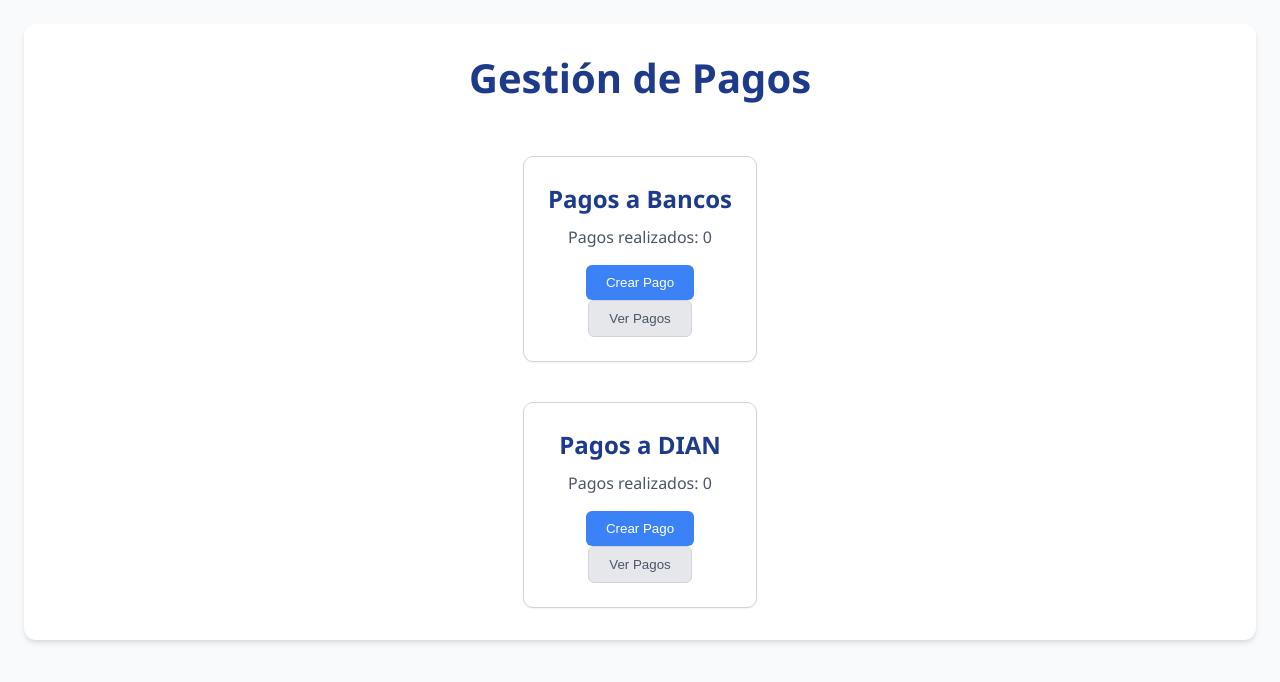
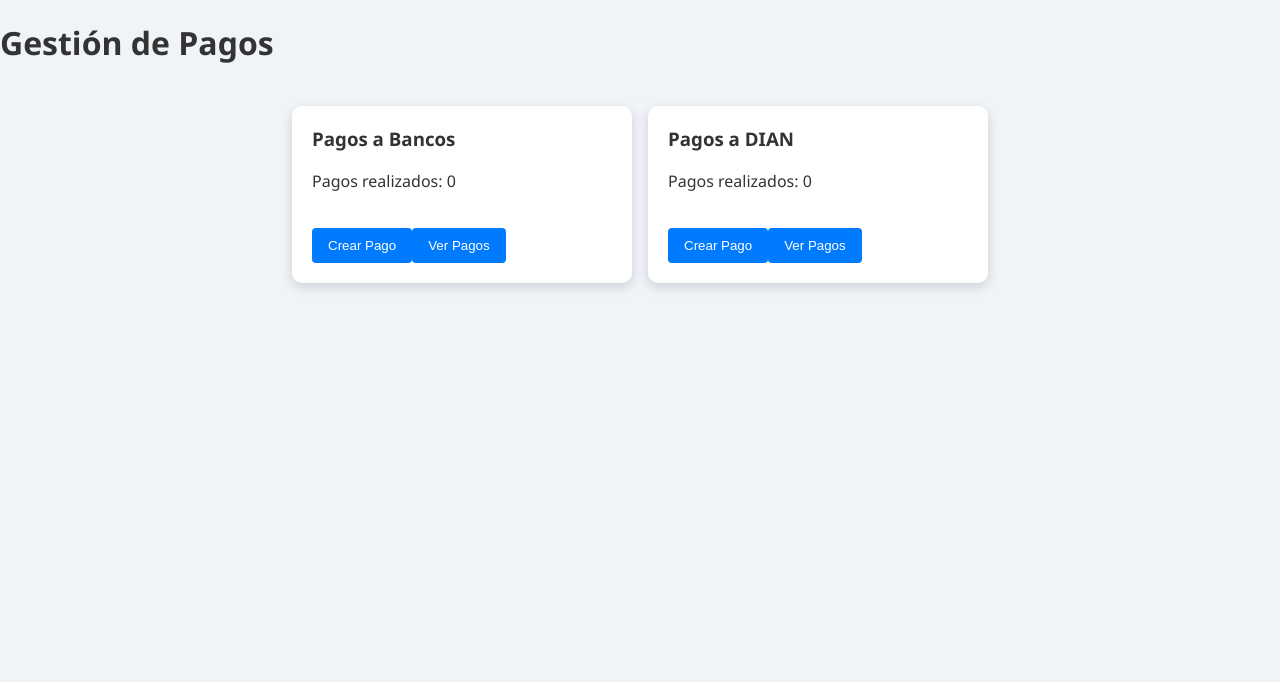
Before and after one commit to YeisonRojas78/accounting-project-companies, a React (Vite) app: page / in a window 1280 px wide. Shown: the top 682 px of the page. Built offline with nearby package versions, Linux system fonts and the light colour scheme.

Commit message:
ajuste en los estilos

```diff
--- a/src/App.css
+++ /dev/null
@@ -1,176 +0,0 @@
-/* src/App.css */
-
-/* Estilos para CardPago */
-.card {
-  background-color: var(--color-white);
-  padding: var(--spacing-md);
-  margin: var(--spacing-xs) 0;
-  border-radius: 10px;
-  box-shadow: var(--shadow-sm);
-  border: 1px solid var(--color-border);
-  display: flex;
-  flex-direction: column;
-  align-items: center;
-  width: 100%;
-  max-width: 350px;
-  text-align: center;
-}
-
-.card h3 {
-  color: var(--color-primary);
-  margin-bottom: var(--spacing-xs);
-}
-
-.card p {
-  color: var(--color-text-light);
-  margin-bottom: var(--spacing-sm);
-}
-
-/* Estilos para Botones */
-button {
-  background-color: var(--color-secondary);
-  color: var(--color-white);
-  border: none;
-  padding: 10px 20px;
-  border-radius: 6px;
-  cursor: pointer;
-  font-weight: 500;
-  transition: background-color 0.2s ease, transform 0.1s ease;
-  margin: 0 var(--spacing-xs);
-  min-width: 100px;
-}
-
-button:hover {
-  background-color: var(--color-primary);
-  transform: translateY(-1px);
-}
-
-button:active {
-  transform: translateY(0);
-}
-
-button.btn-secondary {
-  background-color: var(--color-background-dark);
-  color: var(--color-text-light);
-  border: 1px solid var(--color-border);
-}
-
-button.btn-secondary:hover {
-  background-color: var(--color-border);
-  color: var(--color-text-dark);
-}
-
-button.btn-delete {
-  background-color: #ef4444;
-  color: var(--color-white);
-}
-
-button.btn-delete:hover {
-  background-color: #dc2626;
-}
-
-/* Estilos para ModalPago */
-.modal {
-  position: fixed;
-  top: 50%;
-  left: 50%;
-  transform: translate(-50%, -50%);
-  background-color: var(--color-white);
-  padding: var(--spacing-lg);
-  border-radius: 12px;
-  box-shadow: 0 10px 25px rgba(0,0,0,0.2);
-  z-index: 1000;
-  width: 90%;
-  max-width: 450px;
-  display: flex;
-  flex-direction: column;
-  gap: var(--spacing-sm);
-  border: 1px solid var(--color-border);
-}
-
-/* Para el fondo oscuro semitransparente detrás del modal */
-.modal-backdrop { /* Tendrías que añadir un div con esta clase en tu JSX junto al modal */
-  position: fixed;
-  top: 0;
-  left: 0;
-  width: 100%;
-  height: 100%;
-  background-color: rgba(0, 0, 0, 0.4);
-  z-index: 999;
-}
-
-.modal h3 {
-  margin-top: 0;
-  color: var(--color-primary);
-  text-align: center;
-}
-
-.modal input[type="text"],
-.modal input[type="number"] {
-  width: 100%;
-  padding: 10px 12px;
-  border: 1px solid var(--color-border);
-  border-radius: 6px;
-  font-size: 1rem;
-  color: var(--color-text-dark);
-  transition: border-color 0.2s ease, box-shadow 0.2s ease;
-}
-
-.modal input[type="text"]:focus,
-.modal input[type="number"]:focus {
-  outline: none;
-  border-color: var(--color-secondary);
-  box-shadow: 0 0 0 3px rgba(59, 130, 246, 0.2);
-}
-
-.modal button {
-  width: auto;
-  align-self: center;
-}
-
-.modal button:first-of-type {
-  background-color: var(--color-secondary);
-}
-
-/* Estilos para ListaPagos */
-.lista-pagos {
-  background-color: var(--color-white);
-  padding: var(--spacing-md);
-  margin: var(--spacing-xs) 0;
-  border-radius: 10px;
-  box-shadow: var(--shadow-sm);
-  border: 1px solid var(--color-border);
-  width: 100%;
-  max-width: 600px;
-  text-align: left;
-}
-
-.lista-pagos h3 {
-  color: var(--color-primary);
-  text-align: center;
-  margin-bottom: var(--spacing-sm);
-}
-
-.lista-pagos ul {
-  list-style: none;
-  padding: 0;
-  margin: 0;
-}
-
-.lista-pagos li {
-  display: flex;
-  justify-content: space-between;
-  align-items: center;
-  padding: 12px 0;
-  border-bottom: 1px solid var(--color-background-dark);
-  color: var(--color-text-dark);
-}
-
-.lista-pagos li:last-child {
-  border-bottom: none;
-}
-
-.lista-pagos li button {
-  margin-left: var(--spacing-xs);
-  min-width: 80px;
-}
--- /dev/null
+++ b/src/assets/styles/base.css
@@ -0,0 +1,14 @@
+:root {
+    --color-primary: #007bff;
+    --color-danger: #dc3545;
+    --color-success: #28a745;
+    --bg-contrast: #f0f4f8;
+    --font-main: 'Segoe UI', sans-serif;
+  }
+
+  body {
+    margin: 0;
+    font-family: var(--font-main);
+    background-color: var(--bg-contrast);
+    color: #333;
+  }
--- /dev/null
+++ b/src/assets/styles/cards.css
@@ -0,0 +1,16 @@
+.card {
+    background: white;
+    padding: 20px;
+    border-radius: 10px;
+    width: 300px;
+    box-shadow: 0 4px 12px rgba(0, 0, 0, 0.15);
+    transition: transform 0.2s;
+  }
+
+  .card:hover {
+    transform: scale(1.02);
+  }
+
+  .card h3 {
+    margin-top: 0;
+  }
--- /dev/null
+++ b/src/assets/styles/forms.css
@@ -0,0 +1,62 @@
+form {
+    display: grid;
+    grid-template-columns: 1fr 1fr;
+    gap: 16px;
+  }
+
+  form label {
+    grid-column: span 2;
+    font-weight: bold;
+    margin-top: 10px;
+  }
+
+  input, select {
+    width: 100%;
+    padding: 8px;
+    border: 1px solid #ccc;
+    border-radius: 4px;
+    box-sizing: border-box;
+  }
+
+  button {
+    padding: 10px 16px;
+    border: none;
+    background-color: var(--color-primary);
+    color: white;
+    border-radius: 4px;
+    cursor: pointer;
+    margin-top: 20px;
+  }
+
+  button:hover {
+    background-color: #0056b3;
+  }
+  .form-grid {
+    display: grid;
+    grid-template-columns: 1fr 1fr;
+    gap: var(--spacing-sm);
+    align-items: center;
+  }
+
+  .form-grid label {
+    grid-column: span 2;
+    font-weight: 600;
+    margin-top: 10px;
+  }
+
+  .form-grid input,
+  .form-grid select {
+    width: 100%;
+    padding: 8px;
+    border-radius: 4px;
+    border: 1px solid var(--color-border);
+    font-size: 1rem;
+  }
+
+  .form-grid .btns {
+    grid-column: span 2;
+    display: flex;
+    justify-content: center;
+    gap: var(--spacing-sm);
+    margin-top: var(--spacing-sm);
+  }
--- /dev/null
+++ b/src/assets/styles/layout.css
@@ -0,0 +1,26 @@
+.pagos-view {
+    padding: 20px;
+    display: flex;
+    flex-wrap: wrap;
+    gap: 16px;
+    justify-content: center;
+  }
+
+  .modal {
+    background: white;
+    padding: 24px;
+    border-radius: 8px;
+    width: 95%;
+    max-width: 700px;
+    margin: 40px auto;
+    position: relative;
+    z-index: 1001;
+    box-shadow: 0 5px 20px rgba(0, 0, 0, 0.25);
+  }
+
+  .modal-backdrop {
+    position: fixed;
+    top: 0; left: 0; right: 0; bottom: 0;
+    background: rgba(0, 0, 0, 0.5);
+    z-index: 1000;
+  }
--- /dev/null
+++ b/src/assets/styles/tabla.css
@@ -0,0 +1,24 @@
+.tabla-pagos {
+    width: 100%;
+    border-collapse: collapse;
+    margin-top: 20px;
+    font-size: 14px;
+    background-color: white;
+    border-radius: 8px;
+    overflow: hidden;
+  }
+
+  .tabla-pagos th, .tabla-pagos td {
+    padding: 12px 16px;
+    border-bottom: 1px solid #e0e0e0;
+    text-align: left;
+  }
+
+  .tabla-pagos th {
+    background-color: #f4f6f8;
+    font-weight: 600;
+  }
+
+  .tabla-pagos tr:hover {
+    background-color: #f9f9f9;
+  }
--- a/src/index.css
+++ b/src/index.css
@@ -1,85 +1,5 @@
-/* src/index.css */
-@import './components/modales/variables.css';
-
-/* Resto de tu código CSS... */
-/* Reset Básico */
-*, *::before, *::after {
-  box-sizing: border-box;
-  margin: 0;
-  padding: 0;
-}
-
-body {
-  line-height: 1.5;
-  -webkit-font-smoothing: antialiased;
-  font-family: 'Segoe UI', Roboto, Helvetica, Arial, sans-serif; /* Fuente moderna y legible */
-  color: var(--color-text-dark);
-  background-color: var(--color-background-light); /* Fondo general de la página */
-  padding: var(--spacing-md); /* Padding alrededor del #root */
-}
-
-/* Estilos de Tipografía */
-h1, h2, h3 {
-  color: var(--color-primary);
-  margin-bottom: var(--spacing-sm);
-  font-weight: 600;
-}
-
-h1 { font-size: 2.5rem; }
-h3 { font-size: 1.5rem; }
-
-p {
-  color: var(--color-text-light);
-  margin-bottom: var(--spacing-xs);
-}
-
-/* Estilos de Layout (Root y App/PagosView) */
-#root {
-  max-width: 1280px;
-  margin: 0 auto;
-  padding: var(--spacing-md);
-  text-align: center;
-  background-color: var(--color-white);
-  border-radius: 12px;
-  box-shadow: var(--shadow-md);
-}
-
-.app, .pagos-view {
-  display: flex;
-  flex-direction: column;
-  gap: var(--spacing-md);
-  align-items: center;
-}
-
-/* Antiguos estilos del logo si los necesitas, adaptados a variables */
-.logo {
-  height: 6em;
-  padding: 1.5em;
-  will-change: filter;
-  transition: filter 300ms;
-}
-.logo:hover {
-  filter: drop-shadow(0 0 2em var(--color-secondary));
-}
-.logo.react:hover {
-  filter: drop-shadow(0 0 2em #61dafbaa); /* Color específico de React */
-}
-
-@keyframes logo-spin {
-  from {
-    transform: rotate(0deg);
-  }
-  to {
-    transform: rotate(360deg);
-  }
-}
-
-@media (prefers-reduced-motion: no-preference) {
-  a:nth-of-type(2) .logo {
-    animation: logo-spin infinite 20s linear;
-  }
-}
-
-.read-the-docs {
-  color: var(--color-text-light);
-}
+@import './assets/styles/base.css';
+@import './assets/styles/layout.css';
+@import './assets/styles/forms.css';
+@import './assets/styles/cards.css';
+@import './assets/styles/tabla.css';
--- a/src/main.jsx
+++ b/src/main.jsx
@@ -3,7 +3,7 @@ import React from 'react';
 import ReactDOM from 'react-dom/client';
 import App from './App';
 import './index.css'; // Importa el CSS global
-import './App.css';   // Importa el CSS de componentes
+
 
 ReactDOM.createRoot(document.getElementById('root')).render(
   <React.StrictMode>
--- a/src/pages/PagosView.jsx
+++ b/src/pages/PagosView.jsx
@@ -52,6 +52,7 @@ export default function PagosView() {
               setTipoModal(null);
               setPagoActual(null);
               setModo("crear");
+              setMostrarLista(null);
             }}
           />
         </>
```
